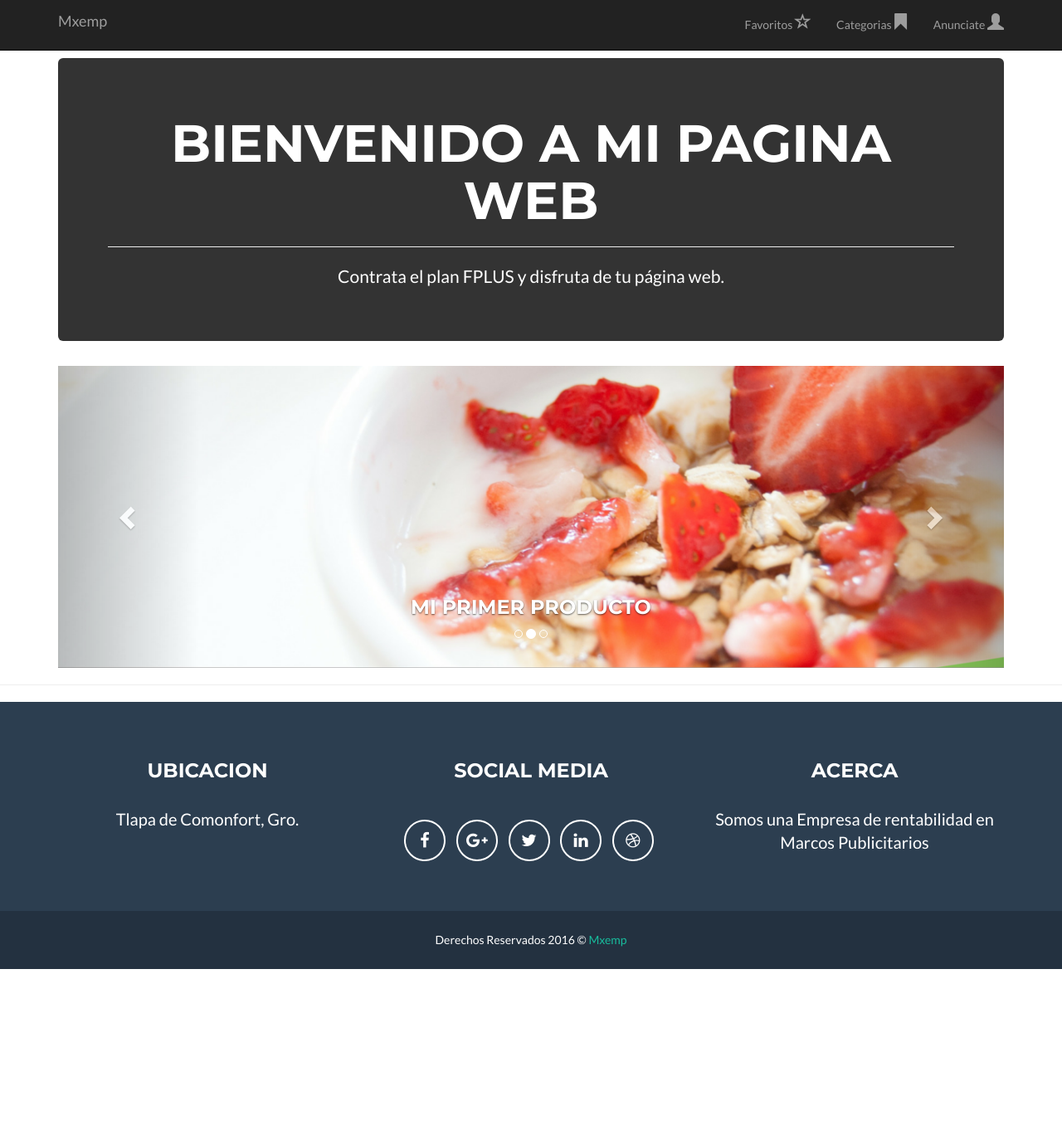
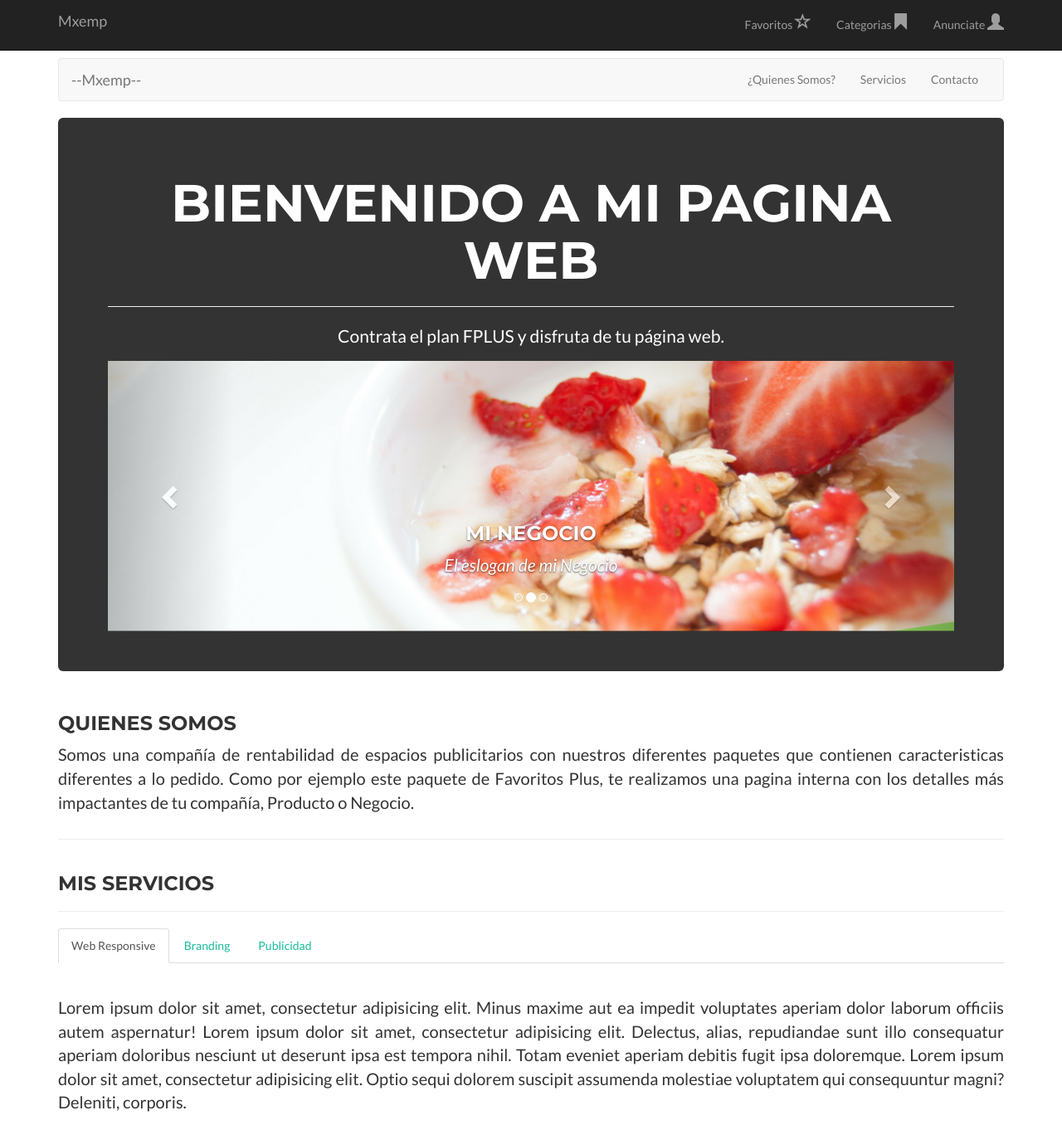
Before and after one commit to mordesignx/tlapadecomonfort, a website: page pag/fplus/fplus.html in a window 1280 px wide. Shown: the top 1356 px of the page at 83% size. Before the commit the page ends 1168 px from the top, so only its background shows below. Drawn offline with nearby package versions, Linux system fonts and the light colour scheme.

Commit message:
modified fplus

```diff
--- a/pag/fplus/fplus.html
+++ b/pag/fplus/fplus.html
@@ -1,8 +1,6 @@
 <!DOCTYPE html>
 <html lang="es">
-
 <head>
-
     <meta charset="utf-8">
     <meta http-equiv="X-UA-Compatible" content="IE=edge">
     <meta name="viewport" content="width=device-width, initial-scale=1">
@@ -15,14 +13,10 @@
     <!-- Bootstrap Core CSS -->
     <!-- <link href="css/bootstrap.min.css" rel="stylesheet"> -->
     <link href="../../css/bootstrap-3.3.4.css" rel="stylesheet" type="text/css">
-
     <!-- Custom CSS -->
     <link href="../../css/3-col-portfolio.css" rel="stylesheet">
-
     <!-- Theme CSS -->
     <link href="../../css/freelancer.min.css" rel="stylesheet">
-
-
     <link href="../../vendor/font-awesome/css/font-awesome.min.css" rel="stylesheet" type="text/css">
     <link href="https://fonts.googleapis.com/css?family=Montserrat:400,700" rel="stylesheet" type="text/css">
     <link href="https://fonts.googleapis.com/css?family=Lato:400,700,400italic,700italic" rel="stylesheet" type="text/css">
@@ -74,24 +68,37 @@
         </div><!-- /.navbar-collapse -->
     </div><!-- /.container -->
 </nav>
-
     <!-- Page Content -->
 
     <!-- Page Header -->
 <div class="container">
 
+    <nav class="navbar navbar-default" id="navbar-color">
+        <div class="container-fluid">
+            <!-- Brand and toggle get grouped for better mobile display -->
+            <div class="navbar-header">
+                <button type="button" class="navbar-toggle collapsed" data-toggle="collapse" data-target="#defaultNavbar1"><span class="sr-only">Menu de la Empresa</span><span class="icon-bar"></span><span class="icon-bar"></span><span class="icon-bar"></span></button>
+                <a class="navbar-brand" href="fplus.html">--Mxemp--</a>
+            </div>
+            <!-- Collect the nav links, forms, and other content for toggling -->
+            <div class="collapse navbar-collapse" id="defaultNavbar1">
+                <ul class="nav navbar-nav navbar-right" id="colortext">
+                    <li><a href="#quienessomos">¿Quienes Somos?</a></li>
+                    <li><a href="#servicio">Servicios</a></li>
+                    <li><a href="#">Contacto</a></li>
+                </ul>
+            </div>
+            <!-- /.navbar-collapse -->
+        </div>
+        <!-- /.container-fluid -->
+    </nav>
+
     <div class="row">
         <div class="col-lg-12">
-            <div class="jumbotron jumbotron-color">
+            <div id="jumbo" class="jumbotron jumbotron-color">
                 <div class="text-center">
                   <h1>Bienvenido A mi Pagina Web</h1><hr>
                   <p>Contrata el plan FPLUS y disfruta de tu página web.</p>
-
-                </div>
-            </div>
-        </div>
-    </div>
-
                 <div id="carousel1" class="carousel slide" data-ride="carousel">
                     <ol class="carousel-indicators">
                         <li data-target="#carousel1" data-slide-to="0" class="active"></li>
@@ -102,23 +109,72 @@
                         <div class="item active"><img src="../../images/caro/1.png" alt="First slide image" class="center-block">
                             <div class="carousel-caption">
                                 <h3>Mi Negocio</h3>
-
+                                <p><cite>El eslogan de mi Negocio</cite></p>
                             </div>
                         </div>
                     <div class="item"><img src="../../images/caro/2.png" alt="Second slide image" class="center-block">
                         <div class="carousel-caption">
-            <h3>Mi Primer Producto</h3>
-
+                            <h3>Mi Negocio</h3>
+                            <p><cite>El eslogan de mi Negocio</cite></p>
                         </div>
                     </div>
                     <div class="item"><img src="../../images/caro/3.png" alt="Third slide image" class="center-block">
                         <div class="carousel-caption">
-            <h3>Mi Servicio</h3>
+                            <h3>Mi Negocio</h3>
+                            <p><cite>El eslogan de mi Negocio</cite></p>
+                        </div>
+                    </div>
+                    </div>
+                    <a class="left carousel-control" href="#carousel1" role="button" data-slide="prev"><span class="glyphicon   glyphicon-chevron-left" aria-hidden="true"></span><span class="sr-only">Previous</span></a><a class="right carousel-control" href="#carousel1" role="button" data-slide="next"><span class="glyphicon glyphicon-chevron-right" aria-hidden="true"></span><span class="sr-only">Next</span></a>
+                </div>
+                </div>
+            </div>
+        </div>
+    </div>
+
+    <div id="quienessomos" class="row">
+        <div class="col-lg-12">
+            <h3>Quienes Somos</h3>
+            <p class="text-justify">Somos una compañía de rentabilidad de espacios publicitarios con nuestros diferentes paquetes que contienen caracteristicas
+            diferentes a lo pedido. Como por ejemplo este paquete de Favoritos Plus, te realizamos una pagina interna con los detalles más
+            impactantes de tu compañía, Producto o Negocio.</p>
+        </div>
+    </div>
+  <hr>
+
+    <div id="servicio" class="row">
+        <div class="col-lg-12">
+            <h3>Mis Servicios</h3>
+            <hr>
+            <ul id="myTab1" class="nav nav-tabs">
+                <li class="active"><a href="#home1" data-toggle="tab">Web Responsive</a></li>
+                <li><a href="#pane2" data-toggle="tab">Branding</a></li>
+                <li><a href="#pane3" data-toggle="tab">Publicidad</a></li>
+            </ul>
+            <div id="myTabContent1" class="tab-content">
+                <div class="tab-pane fade in active" id="home1">
+                    <p class="text-center"><img src="#" alt=""></p>
+                    <p class="text-justify">Lorem ipsum dolor sit amet, consectetur adipisicing elit. Minus maxime aut ea impedit voluptates aperiam dolor laborum officiis autem aspernatur! Lorem ipsum dolor sit amet, consectetur adipisicing elit. Delectus, alias, repudiandae sunt illo consequatur aperiam doloribus nesciunt ut deserunt ipsa est tempora nihil. Totam eveniet aperiam debitis fugit ipsa doloremque. Lorem ipsum dolor sit amet, consectetur adipisicing elit. Optio sequi dolorem suscipit assumenda molestiae voluptatem qui consequuntur magni? Deleniti, corporis.</p>
+                </div>
+                <div class="tab-pane fade" id="pane2">
+                    <p class="text-center"><img src="#" alt=""></p>
+                    <p class="text-justify">Lorem ipsum dolor sit amet, consectetur adipisicing elit. Minus maxime aut ea impedit voluptates aperiam dolor laborum officiis autem aspernatur! Lorem ipsum dolor sit amet, consectetur adipisicing elit. Delectus, alias, repudiandae sunt illo consequatur aperiam doloribus nesciunt ut deserunt ipsa est tempora nihil. Totam eveniet aperiam debitis fugit ipsa doloremque. Lorem ipsum dolor sit amet, consectetur adipisicing elit. Optio sequi dolorem suscipit assumenda molestiae voluptatem qui consequuntur magni? Deleniti, corporis.</p>
+                </div>
+                <div class="tab-pane fade" id="pane3">
+                    <p class="text-center"><img src="#" alt=""></p>
+                    <p class="text-justify">Lorem ipsum dolor sit amet, consectetur adipisicing elit. Minus maxime aut ea impedit voluptates aperiam dolor laborum officiis autem aspernatur! Lorem ipsum dolor sit amet, consectetur adipisicing elit. Delectus, alias, repudiandae sunt illo consequatur aperiam doloribus nesciunt ut deserunt ipsa est tempora nihil. Totam eveniet aperiam debitis fugit ipsa doloremque. Lorem ipsum dolor sit amet, consectetur adipisicing elit. Optio sequi dolorem suscipit assumenda molestiae voluptatem qui consequuntur magni? Deleniti, corporis.</p>
+                </div>
+            </div>
+        </div>
+    </div>
+
+    <!--Contacto-->
+    <div class="row">
+        <div class="col-lg-12">
 
         </div>
     </div>
-      </div>
-      <a class="left carousel-control" href="#carousel1" role="button" data-slide="prev"><span class="glyphicon glyphicon-chevron-left" aria-hidden="true"></span><span class="sr-only">Previous</span></a><a class="right carousel-control" href="#carousel1" role="button" data-slide="next"><span class="glyphicon glyphicon-chevron-right" aria-hidden="true"></span><span class="sr-only">Next</span></a></div>
+
 </div>
 
 
@@ -176,17 +232,13 @@
 
     <!-- jQuery -->
     <script src="../../vendor/jquery/jquery.min.js"></script>
-
     <!-- Bootstrap Core JavaScript -->
     <script src="../../vendor/bootstrap/js/bootstrap.min.js"></script>
-
     <!-- Plugin JavaScript -->
     <script src="http://cdnjs.cloudflare.com/ajax/libs/jquery-easing/1.3/jquery.easing.min.js"></script>
-
     <!-- Contact Form JavaScript -->
     <script src="../../js/jqBootstrapValidation.js"></script>
     <script src="../../js/contact_me.js"></script>
-
     <!-- Theme JavaScript -->
     <script src="../../js/freelancer.min.js"></script>
 
```
Lines whose indentation alone changed are shown as unchanged.
